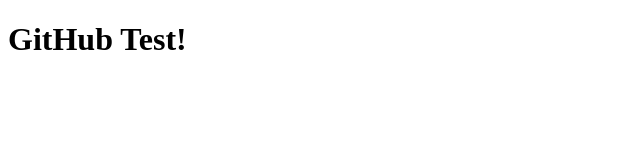
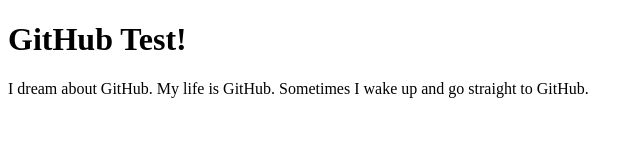
Before and after one commit to martinrhsu/github-test, a plain HTML site: page index.html in a window 1280 px wide. Shown: the whole page, without its empty margins (0-643 px from the left). Drawn offline with Linux system fonts and the light colour scheme.

Commit message:
Added P about GitHub

```diff
--- a/index.html
+++ b/index.html
@@ -5,5 +5,6 @@
 </head>
 <body>
 	<h1>GitHub Test!</h1>
+		<p>I dream about GitHub. My life is GitHub. Sometimes I wake up and go straight to GitHub.</p>
 </body>
 </html>
```
